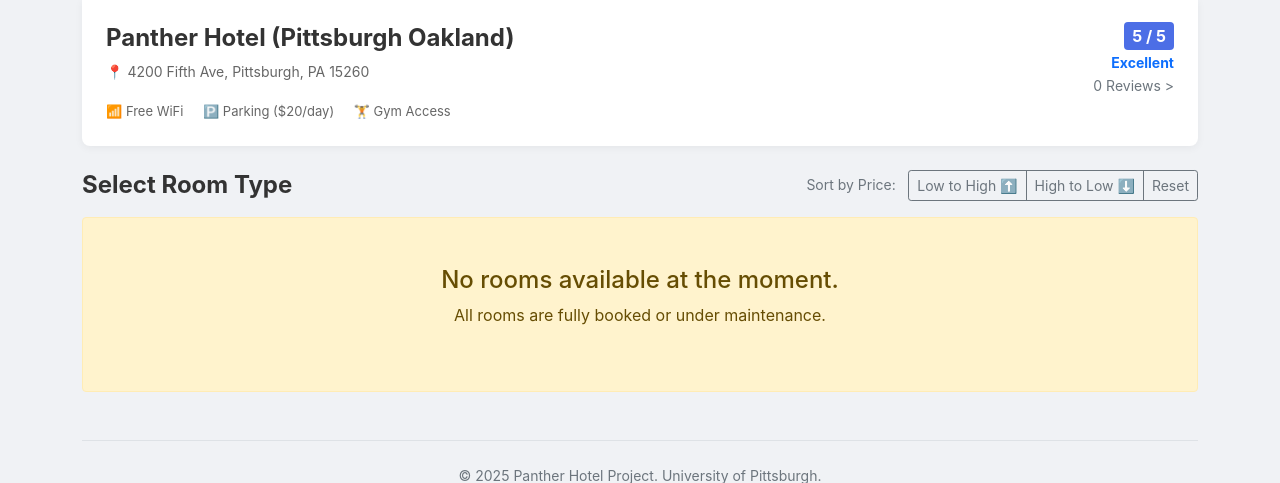
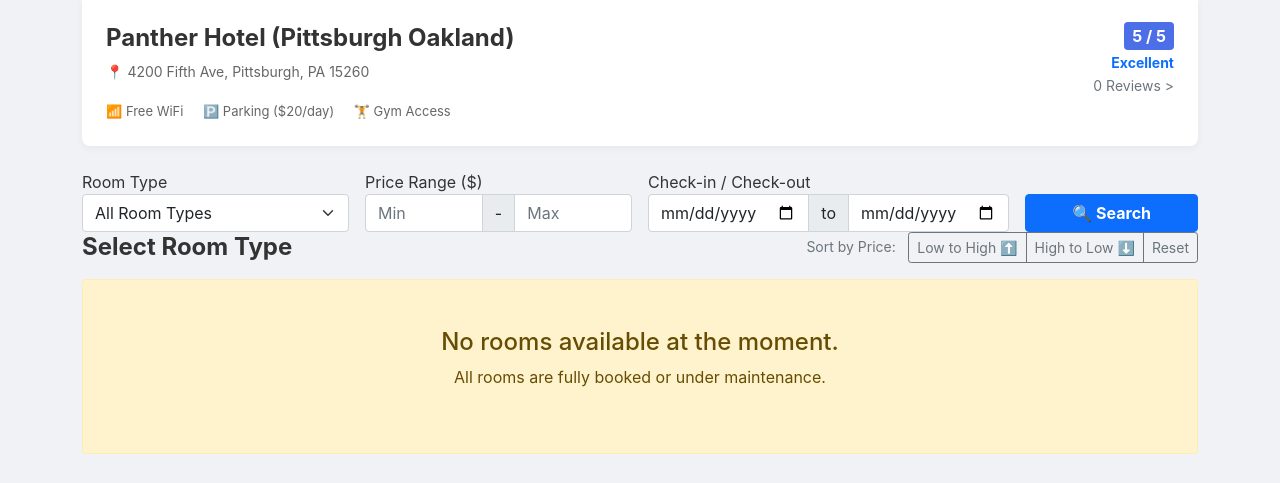
Before and after one commit to Xiaoyue-Yu/INFSCI-1500-project-hotel, a Flask app: page / in a window 1280 px wide. Shown: the part 57-540 px from the top of the page. Run offline with Flask 3, Linux system fonts and the light colour scheme; data that the repository does not hold is empty.

Commit message:
add the search function on home page

```diff
--- a/app.py
+++ b/app.py
@@ -65,33 +65,80 @@
     conn = get_db_connection()
     cursor = conn.cursor(dictionary=True)
 
-    # Get sort parameter from URL, default is 'default'
+    # 1. 获取搜索参数
     sort_order = request.args.get('sort', 'default')
+    search_type = request.args.get('search_type')
+    min_price = request.args.get('min_price')
+    max_price = request.args.get('max_price')
+    search_in = request.args.get('check_in')
+    search_out = request.args.get('check_out')
 
-    # Base query: list room types with available count
-    query = """
+    # 2. 准备查询参数列表
+    query_params = []
+
+    # 3. 构建可用性子查询 (Core Logic)
+    # 如果用户选择了日期，我们需要排除掉在该日期范围内已有预订的房间
+    if search_in and search_out:
+        # 逻辑：总房间数 - 冲突房间数
+        # 冲突定义：Reservation 的时间段与搜索时间段有重叠
+        # Overlap: (ResStart < SearchEnd) AND (ResEnd > SearchStart)
+        availability_subquery = """
+            (SELECT COUNT(*) FROM Rooms r
+             WHERE r.type_id = t.type_id
+             AND r.room_number NOT IN (
+                SELECT res.room_number FROM Reservations res
+                WHERE res.status <> 'Cancelled'
+                AND res.check_in_date < %s AND res.check_out_date > %s
+             )
+            )
+        """
+        query_params.extend([search_out, search_in])
+    else:
+        # 如果没选日期，仅统计当前物理状态为 Available 的房间
+        availability_subquery = """
+            (SELECT COUNT(*) FROM Rooms r
+             WHERE r.type_id = t.type_id AND r.status = 'Available')
+        """
+
+    # 4. 构建主查询
+    sql = f"""
         SELECT
             t.type_id,
             t.type_name,
             t.price,
             t.description,
-            COUNT(r.room_number) AS available_count
+            {availability_subquery} AS available_count
         FROM Room_Types t
-        LEFT JOIN Rooms r
-            ON r.type_id = t.type_id AND r.status = 'Available'
-        GROUP BY t.type_id, t.type_name, t.price, t.description
+        WHERE 1=1
     """
 
-    # Append sorting logic based on user selection
+    # 5. 应用筛选条件
+    if search_type and search_type != '':
+        sql += " AND t.type_id = %s"
+        query_params.append(search_type)
+
+    if min_price:
+        sql += " AND t.price >= %s"
+        query_params.append(min_price)
+
+    if max_price:
+        sql += " AND t.price <= %s"
+        query_params.append(max_price)
+
+    # 6. 应用排序
     if sort_order == 'price_asc':
-        query += " ORDER BY t.price ASC"
+        sql += " ORDER BY t.price ASC"
     elif sort_order == 'price_desc':
-        query += " ORDER BY t.price DESC"
+        sql += " ORDER BY t.price DESC"
     else:
-        query += " ORDER BY t.type_name ASC"
+        sql += " ORDER BY t.type_name ASC"
 
-    cursor.execute(query)
+    # 执行查询
+    cursor.execute(sql, query_params)
     room_types = cursor.fetchall()
+
+    cursor.execute("SELECT type_id, type_name FROM Room_Types ORDER BY type_id")
+    all_types_dropdown = cursor.fetchall()
 
     # Compute discount multiplier for the logged-in guest (if any)
     discount_multiplier = 1.0
@@ -107,9 +154,12 @@
     return render_template(
         'index.html',
         room_types=room_types,
+        all_types_dropdown=all_types_dropdown, # 传递给前端做下拉框
         user_name=user_name,
         discount_multiplier=discount_multiplier,
-        today=today_str
+        today=today_str,
+        # 把搜索参数传回前端，以便在输入框中保留显示
+        search_params=request.args
     )
 
 
@@ -141,8 +191,23 @@
 
         # Case A: User is a Guest
         if guest:
-            # Verify password hash
-            if bcrypt.check_password_hash(guest['password'], password_candidate):
+            stored_pass = guest['password']
+            password_ok = False
+
+            # [Fix] 1. Try Plain Text Match First (Compatible with 'default_pass' or '123')
+            if stored_pass == password_candidate:
+                password_ok = True
+            else:
+                # [Fix] 2. Try Bcrypt Match (Safe guard against Invalid Salt crash)
+                try:
+                    if bcrypt.check_password_hash(stored_pass, password_candidate):
+                        password_ok = True
+                except ValueError:
+                    # This happens if 'stored_pass' is not a valid hash (e.g. truncated or plain text)
+                    # We treat this as a failed login attempt instead of crashing
+                    pass
+
+            if password_ok:
                 session['user_id'] = guest['guest_id']
                 session['user_name'] = guest['first_name']
                 session['role'] = 'Guest'
@@ -156,16 +221,14 @@
             stored_pass = employee['password']
             password_ok = False
 
-            # Compatibility check for old plaintext passwords (e.g. '123')
             if stored_pass == password_candidate:
                 password_ok = True
             else:
-                # Attempt to verify as hash
                 try:
                     if bcrypt.check_password_hash(stored_pass, password_candidate):
                         password_ok = True
-                except Exception:
-                    pass  # Not a valid hash
+                except ValueError:
+                    pass
 
             if password_ok:
                 session['user_id'] = employee['employee_id']
--- a/requirements.txt
+++ b/requirements.txt
@@ -1,2 +1,3 @@
 flask
 mysql-connector-python
+flask-bcrypt
--- a/templates/index.html
+++ b/templates/index.html
@@ -72,6 +72,52 @@
                     <a href="#" class="small text-muted text-decoration-none">0 Reviews ></a>
                 </div>
             </div>
+        </div>
+
+        <div class="search-card">
+            <form action="/" method="GET">
+                <div class="row g-3 align-items-end">
+                    <div class="col-md-3">
+                        <label class="search-label">Room Type</label>
+                        <select name="search_type" class="form-select">
+                            <option value="">All Room Types</option>
+                            {% for t in all_types_dropdown %}
+                                <option value="{{ t.type_id }}"
+                                    {% if search_params.get('search_type') == t.type_id|string %}selected{% endif %}>
+                                    {{ t.type_name }}
+                                </option>
+                            {% endfor %}
+                        </select>
+                    </div>
+                    <div class="col-md-3">
+                        <label class="search-label">Price Range ($)</label>
+                        <div class="input-group">
+                            <input type="number" name="min_price" class="form-control" placeholder="Min"
+                                   value="{{ search_params.get('min_price', '') }}">
+                            <span class="input-group-text">-</span>
+                            <input type="number" name="max_price" class="form-control" placeholder="Max"
+                                   value="{{ search_params.get('max_price', '') }}">
+                        </div>
+                    </div>
+                    <div class="col-md-4">
+                        <label class="search-label">Check-in / Check-out</label>
+                        <div class="input-group">
+                            <input type="date" name="check_in" class="form-control" min="{{ today }}"
+                                   value="{{ search_params.get('check_in', '') }}">
+                            <span class="input-group-text">to</span>
+                            <input type="date" name="check_out" class="form-control" min="{{ today }}"
+                                   value="{{ search_params.get('check_out', '') }}">
+                        </div>
+                    </div>
+                    <div class="col-md-2">
+                        <button type="submit" class="btn btn-primary w-100 fw-bold">🔍 Search</button>
+                    </div>
+                </div>
+                <!-- Hidden Sort Input to preserve sort when searching -->
+                {% if search_params.get('sort') %}
+                    <input type="hidden" name="sort" value="{{ search_params.get('sort') }}">
+                {% endif %}
+            </form>
         </div>
 
         <div class="d-flex justify-content-between align-items-center mb-3">
```
Also changed, not shown: SQL_DDL/02_seed_data.sql (+7 -5 lines).
